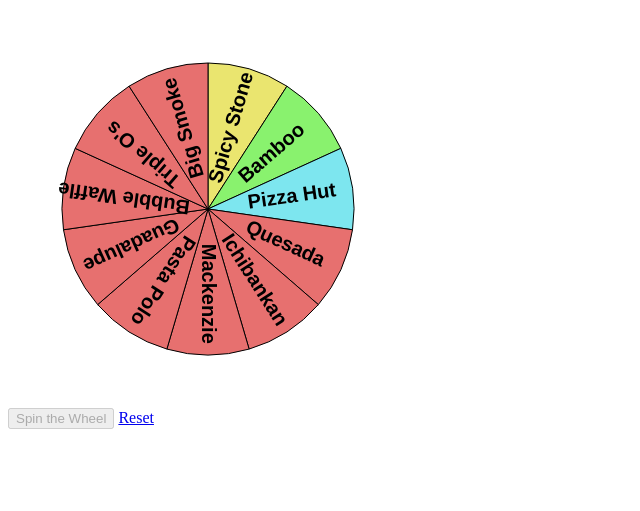
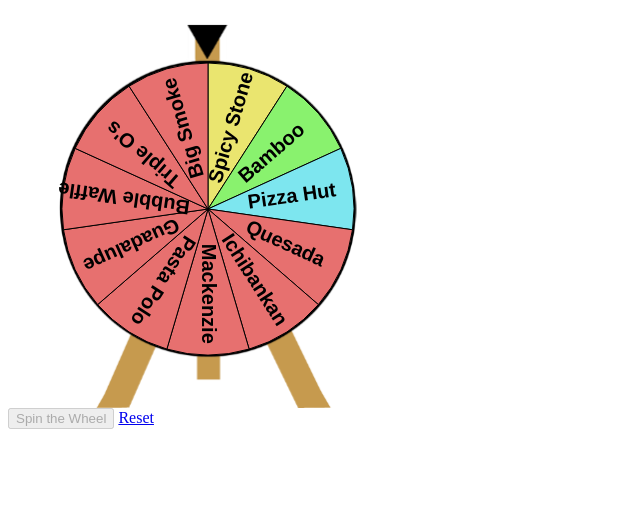
Before and after one commit to patchin/wheeloffood, a plain HTML site: page index.html in a window 1280 px wide. Shown: the whole page, without its empty margins (0-640 px from the left). Drawn offline with nearby package versions, Linux system fonts and the light colour scheme; the site is published under a folder, as on GitHub Pages, so addresses that start at the root find nothing.

Commit message:
Update index.html

```diff
--- a/index.html
+++ b/index.html
@@ -7,7 +7,7 @@
     <body>
         <style>
             #canvasContainer {
-                background-image: url(/basic_wheel_background.png);
+                background-image: url(basic_wheel_background.png);
                 background-repeat: no-repeat;   /* Ensure that background does not repeat */
                 background-position: center;    /* Ensure image is centred */
                 width: 400px;                   /* Width and height should at least be the same as the canvas */
```
